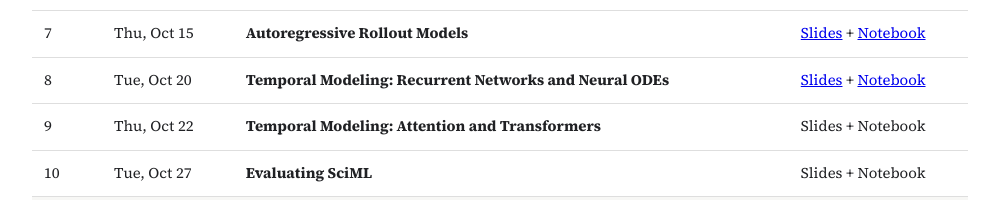
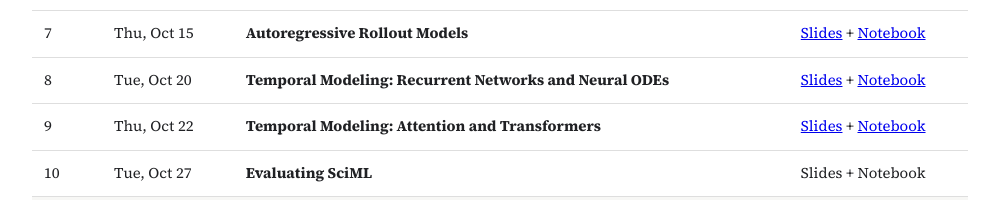
Before and after one commit to eecs-ml4sci/eecs-ml4sci.github.io, a plain HTML site: page index.html in a window 1280 px wide. Shown: the part 1861-2061 px from the top of the page, without its empty margins (140-1139 px from the left). Drawn offline with Linux system fonts and the light colour scheme.

Commit message:
Update lecture 9 links in index.html

```diff
--- a/index.html
+++ b/index.html
@@ -163,7 +163,7 @@
           <td>Thu, Oct 22</td>
           <td><strong>Temporal Modeling: Attention and Transformers</strong></td>
           <td></td>
-          <td>Slides + Notebook</td>
+          <td><a href="slides/lecture-9.pdf">Slides</a> + <a href="https://github.com/eecs-ml4sci/eecs-ml4sci.github.io/blob/26e44cd2e9ed79113e575876293e2ed9ee781856/notebooks/lecture09_attention.ipynb">Notebook</a></td>
         </tr>
 
         <tr>
```
